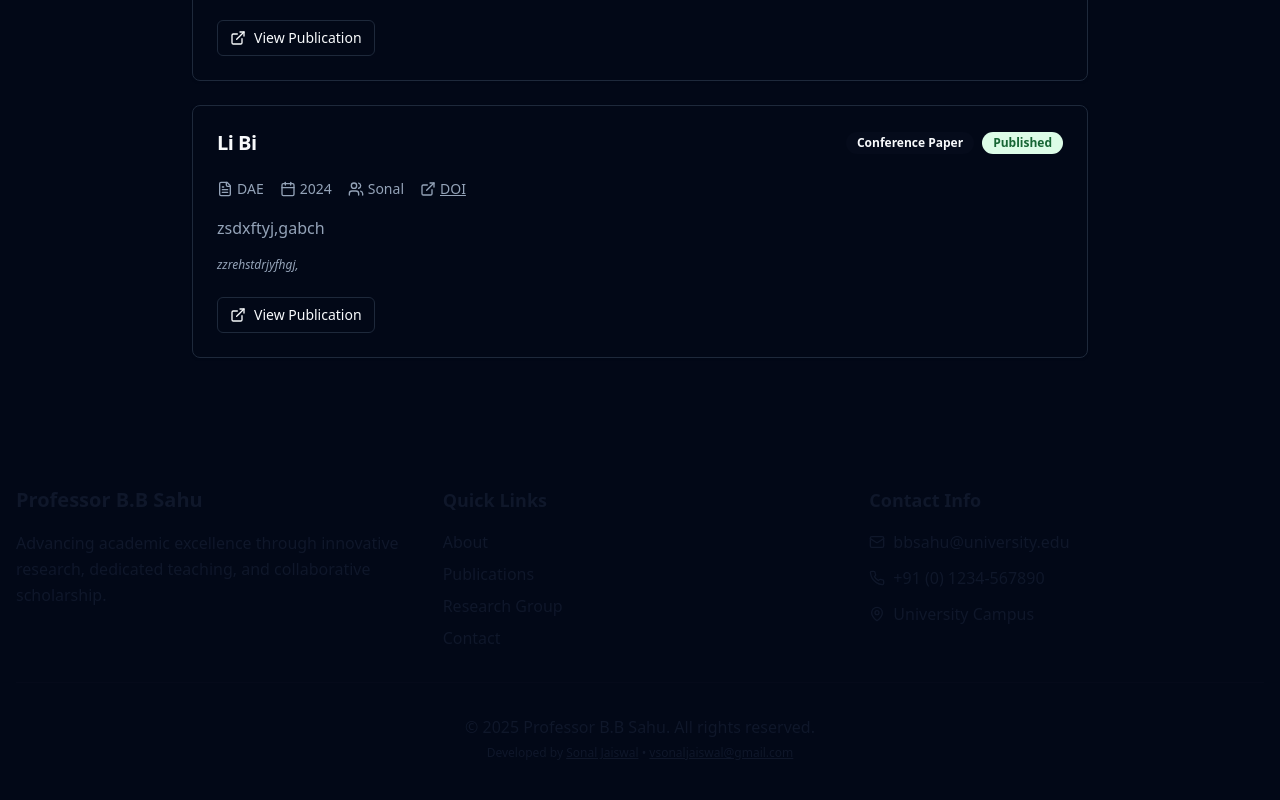
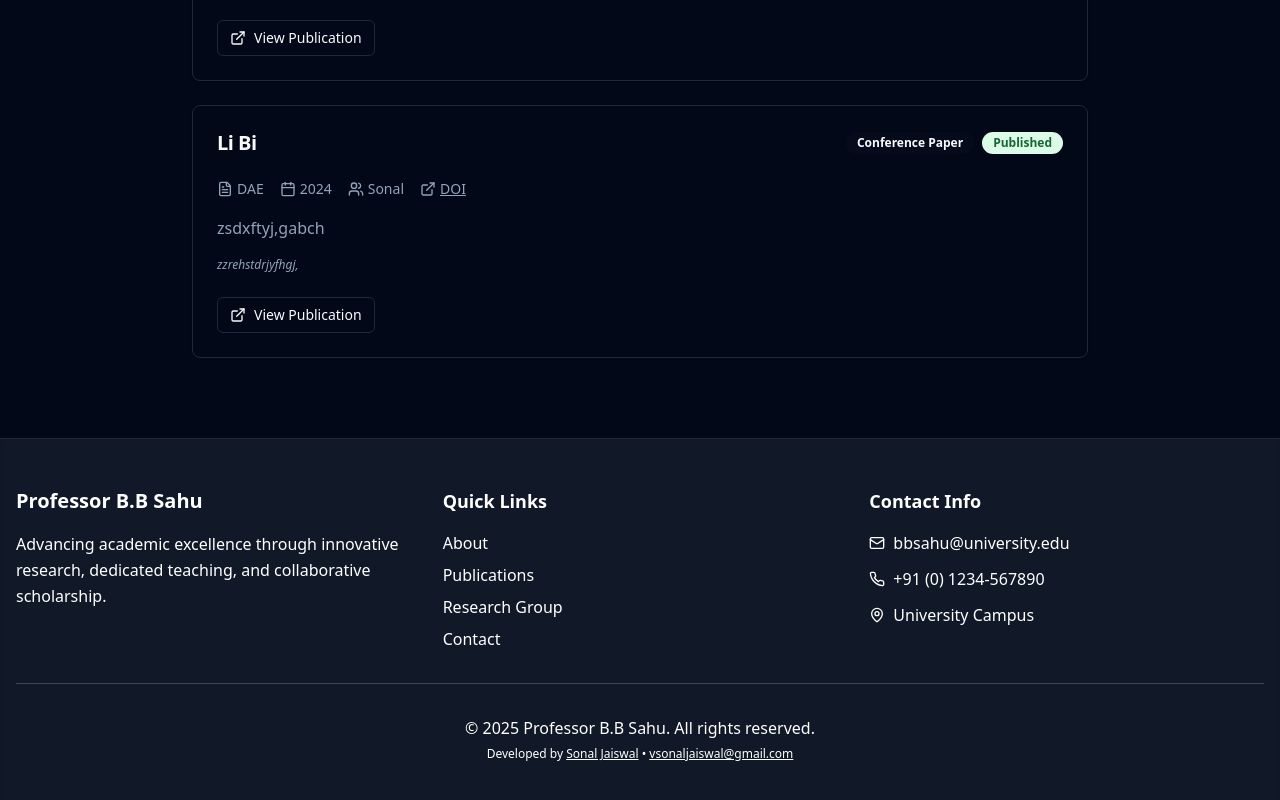
Before and after one commit to Sonal-Jaiswal/NuclearPhyLab, a React (Vite) app: page /publications in a window 1280 px wide. Shown: the part 444-1244 px from the top of the page. Built offline with nearby package versions, Linux system fonts and the light colour scheme.

Commit message:
Update footer design: deep blue/gray background, white text, shadow, and border for contrast

```diff
--- a/src/components/Footer.tsx
+++ b/src/components/Footer.tsx
@@ -2,37 +2,37 @@ import { Mail, Phone, MapPin } from 'lucide-react';
 
 const Footer = () => {
   return (
-    <footer className="bg-background text-primary-foreground py-12">
+    <footer className="bg-academic-navy dark:bg-gray-900 text-white py-12 shadow-inner border-t border-gray-800">
       <div className="container mx-auto px-4">
         <div className="grid md:grid-cols-3 gap-8">
           <div>
-            <h3 className="text-xl font-semibold mb-4">Professor B.B Sahu</h3>
-            <p className="text-primary-foreground leading-relaxed">
+            <h3 className="text-xl font-semibold mb-4 text-black dark:text-white">Professor B.B Sahu</h3>
+            <p className="text-black dark:text-white leading-relaxed">
               Advancing academic excellence through innovative research,
               dedicated teaching, and collaborative scholarship.
             </p>
           </div>
 
           <div>
-            <h4 className="text-lg font-semibold mb-4">Quick Links</h4>
-            <ul className="space-y-2 text-primary-foreground">
+            <h4 className="text-lg font-semibold mb-4 text-black dark:text-white">Quick Links</h4>
+            <ul className="space-y-2 text-black dark:text-white">
               <li>
-                <a href="/#about" className="hover:text-primary transition-colors">
+                <a href="/#about" className="hover:text-primary transition-colors text-black dark:text-white">
                   About
                 </a>
               </li>
               <li>
-                <a href="/publications" className="hover:text-primary transition-colors">
+                <a href="/publications" className="hover:text-primary transition-colors text-black dark:text-white">
                   Publications
                 </a>
               </li>
               <li>
-                <a href="/#students" className="hover:text-primary transition-colors">
+                <a href="/#students" className="hover:text-primary transition-colors text-black dark:text-white">
                   Research Group
                 </a>
               </li>
               <li>
-                <a href="/#contact" className="hover:text-primary transition-colors">
+                <a href="/#contact" className="hover:text-primary transition-colors text-black dark:text-white">
                   Contact
                 </a>
               </li>
@@ -40,8 +40,8 @@ const Footer = () => {
           </div>
 
           <div>
-            <h4 className="text-lg font-semibold mb-4">Contact Info</h4>
-            <div className="space-y-3 text-primary-foreground">
+            <h4 className="text-lg font-semibold mb-4 text-black dark:text-white">Contact Info</h4>
+            <div className="space-y-3 text-black dark:text-white">
               <div className="flex items-center gap-2">
                 <Mail className="h-4 w-4" />
                 <span>bbsahu@university.edu</span>
@@ -58,10 +58,10 @@ const Footer = () => {
           </div>
         </div>
 
-        <div className="border-t border-primary-foreground/20 mt-8 pt-8 text-center">
-          <p className="text-primary-foreground">
+        <div className="border-t border-black/20 dark:border-white/20 mt-8 pt-8 text-center">
+          <p className="text-black dark:text-white">
             © {new Date().getFullYear()} Professor B.B Sahu. All rights reserved.<br />
-            <span className="text-xs text-primary-foreground">Developed by <a href="https://www.linkedin.com/in/sonal-jaiswal-1b7b1b1b2/" target="_blank" rel="noopener noreferrer" className="underline hover:text-primary">Sonal Jaiswal</a> &bull; <a href="mailto:vsonaljaiswal@gmail.com" className="underline hover:text-primary">vsonaljaiswal@gmail.com</a></span>
+            <span className="text-xs text-black dark:text-white">Developed by <a href="https://www.linkedin.com/in/sonal-jaiswal1103/" target="_blank" rel="noopener noreferrer" className="underline hover:text-primary">Sonal Jaiswal</a> &bull; <a href="mailto:vsonaljaiswal@gmail.com" className="underline hover:text-primary">vsonaljaiswal@gmail.com</a></span>
           </p>
         </div>
       </div>
```
